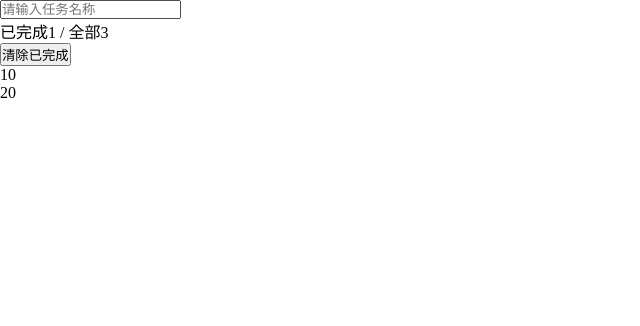
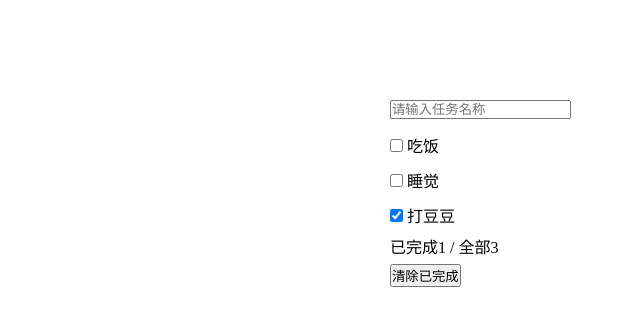
Before and after one commit to yys13145/vue3.0-todolist, a Vue app: page / in a window 1280 px wide. Shown: the top 326 px of the page, without its empty margins (0-640 px from the left). Built offline with nearby package versions, Linux system fonts and the light colour scheme.

Commit message:
添加子组件方法和样式

```diff
--- a/src/components/navFooter/NavFooter.vue
+++ b/src/components/navFooter/NavFooter.vue
@@ -3,7 +3,7 @@
     <div>
       已完成{{isComplete}} / 全部{{all}}
     </div>
-    <button v-if="isComplete>0">清除已完成</button>
+    <button class="clear" v-if="isComplete>0" @click="clear">清除已完成</button>
   </div>
 </template>
 
@@ -14,15 +14,20 @@ export default defineComponent({
   setup(){
     let isComplete = ref(1)
     let all = ref(3)
-
+    let clear = () =>{
+      console.log("clear!")
+    }
     return{
       isComplete,
-      all
+      all,
+      clear
     }
   }
 })
 </script>
 
 <style scoped lang="scss">
-
+.clear{
+  margin-top:6px;
+}
 </style>
--- a/src/components/navHeader/NavHeader.vue
+++ b/src/components/navHeader/NavHeader.vue
@@ -1,5 +1,10 @@
 <template>
-  <input placeholder="请输入任务名称" v-model="value" />
+  <input
+    placeholder="请输入任务名称"
+    v-model="value"
+    @keyup.enter="enter"
+    class="header"
+  />
 </template>
 
 <script>
@@ -8,13 +13,21 @@ export default defineComponent({
   name: 'navHeader',
   setup(){
     let value = ref('')
+
+    let enter = () =>{
+      console.log(value.value)
+    }
+
     return{
-      value
+      value,
+      enter
     }
   }
 })
 </script>
 
 <style scoped lang="scss">
-
+.header{
+  margin-bottom: 10px;
+}
 </style>
--- a/src/components/navMain/NavMain.vue
+++ b/src/components/navMain/NavMain.vue
@@ -1,9 +1,11 @@
 <template>
-  <!-- <div v-for="{item,index} in list" :key="index">
-    <input type="checkbox" v-model="item.complete" />
-    {{item.title}}
-    <button>删除</button>
-  </div> -->
+  <div v-for="item,index in list" :key="index">
+    <div class="item">
+      <input type="checkbox" v-model="item.complete" />
+        {{item.title}}
+      <button @click="del(item,index)">删除</button>
+    </div>
+  </div>
 </template>
 
 <script>
@@ -26,13 +28,37 @@ export default defineComponent({
       }
     ])
 
+    let del = (item,index) => {
+      console.log(item,index)
+    }
+
     return{
-      list
+      list,
+      del
     }
   }
 })
 </script>
 
 <style scoped lang="scss">
-
+.item{
+  width: 172px;
+  height: 35px;
+  line-height: 35px;
+  position: relative;
+  button{
+    position: absolute;
+    right: 20px;
+    top: 6px;
+    display: none;
+    z-index: 99;
+  }
+  &:hover{
+    background: #ddd;
+    button{
+      display: block;
+      cursor: pointer;
+    }
+  }
+}
 </style>
--- a/src/views/Home.vue
+++ b/src/views/Home.vue
@@ -1,11 +1,13 @@
 <template>
-  <nav-header></nav-header>
-  <nav-main></nav-main>
-  <nav-footer></nav-footer>
-  <div @click="clickNum">{{ num }}</div>
-  <div @click="clickNum1">{{ num1 }}</div>
+  <div class="main">
+    <nav-header></nav-header>
+    <nav-main></nav-main>
+    <nav-footer></nav-footer>
+    <!-- <div @click="clickNum">{{ num }}</div>
+    <div @click="clickNum1">{{ num1 }}</div> -->
   <!-- <div>{{ name }}</div>
     <div>{{ arr }}</div> -->
+  </div>
 </template>
 
 <script>
@@ -57,5 +59,9 @@ export default defineComponent({
 </script>
 
 <style scoped lang="scss">
+.main{
+  width: 500px;
+  margin: 100px auto;
 
+}
 </style>
```
